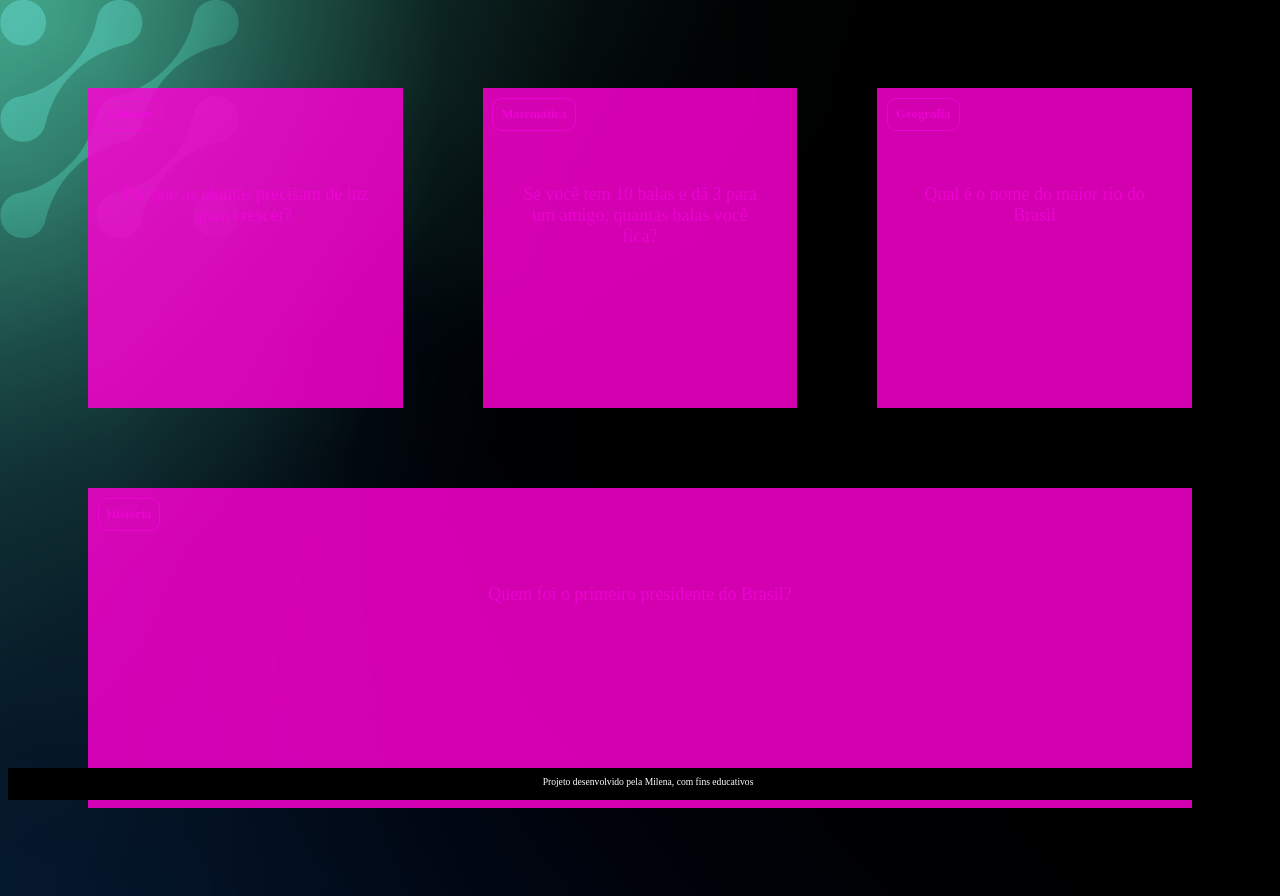
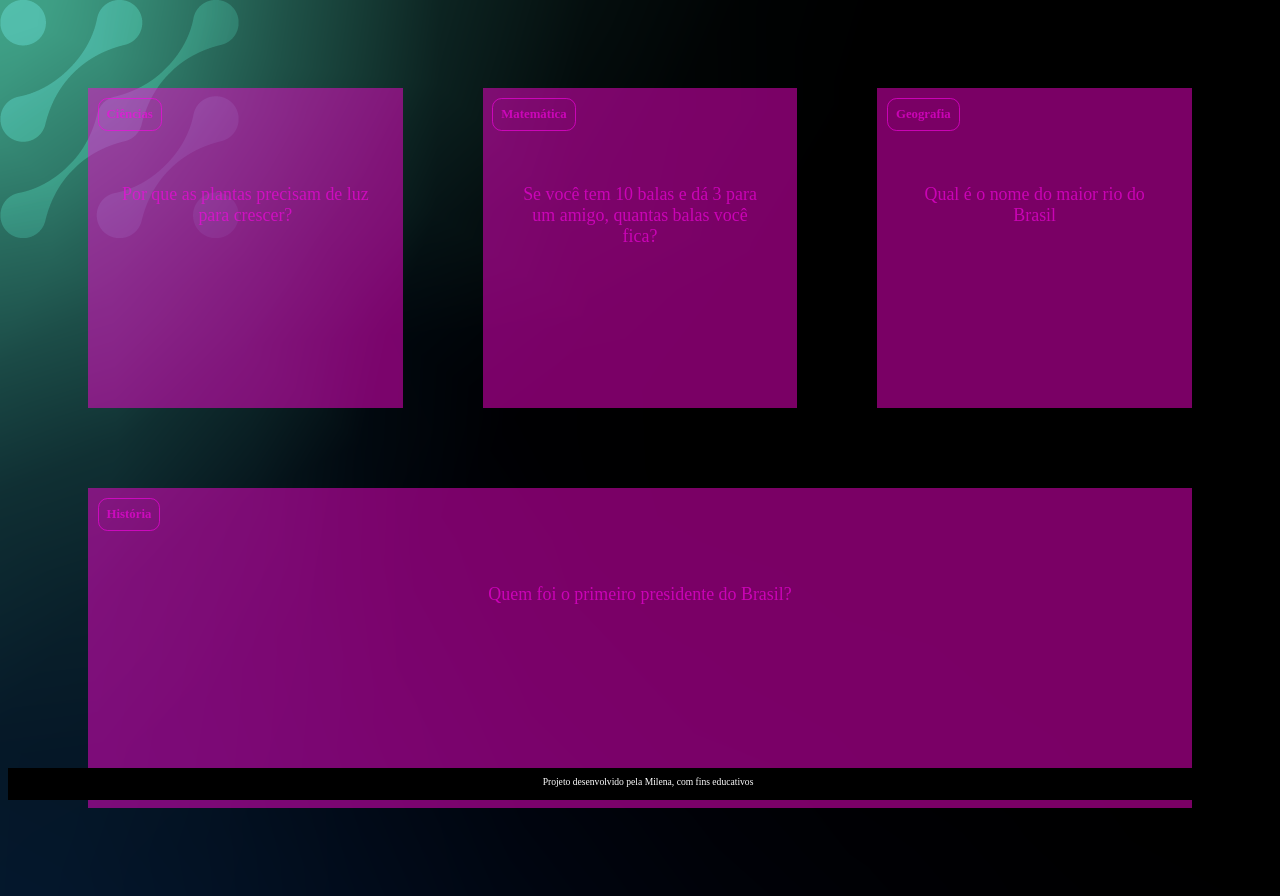
Before and after one commit to mihle3010/peg_mi, a plain HTML site: page index.html in a window 1280 px wide. Drawn offline with Linux system fonts and the light colour scheme.

Commit message:
kjerqfuihvrebvpfdijvpoheóhwdf0íhrfoi3foirfj08u90erfrfr3f33333

```diff
--- a/assets/style.css
+++ b/assets/style.css
@@ -1,7 +1,7 @@
 :root {
     --text-color: #fc05e79d;
-    --card-front-color: #ff00d4d3;
-    --card-back-color: #2b292b;
+    --card-front-color: #ff00d47a;
+    --card-back-color: #f809f8;
 }
 
 body {
```
